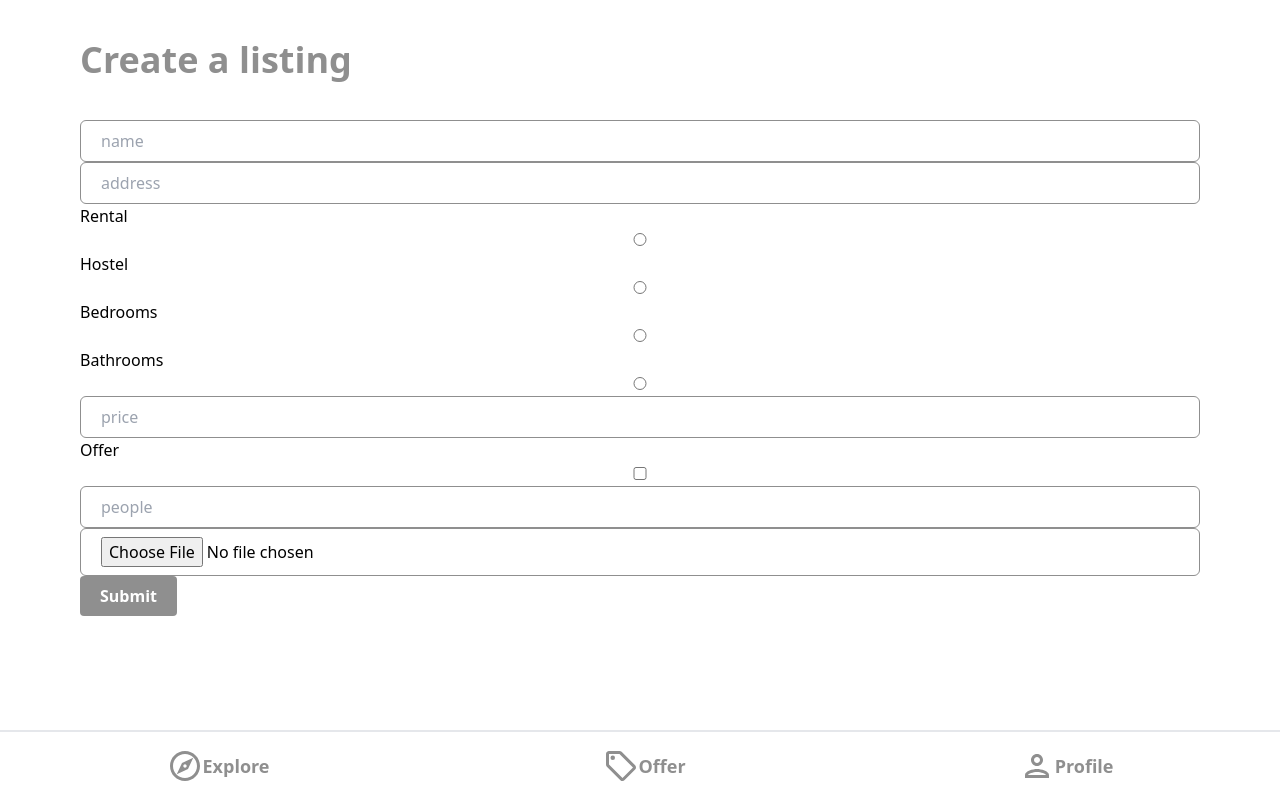
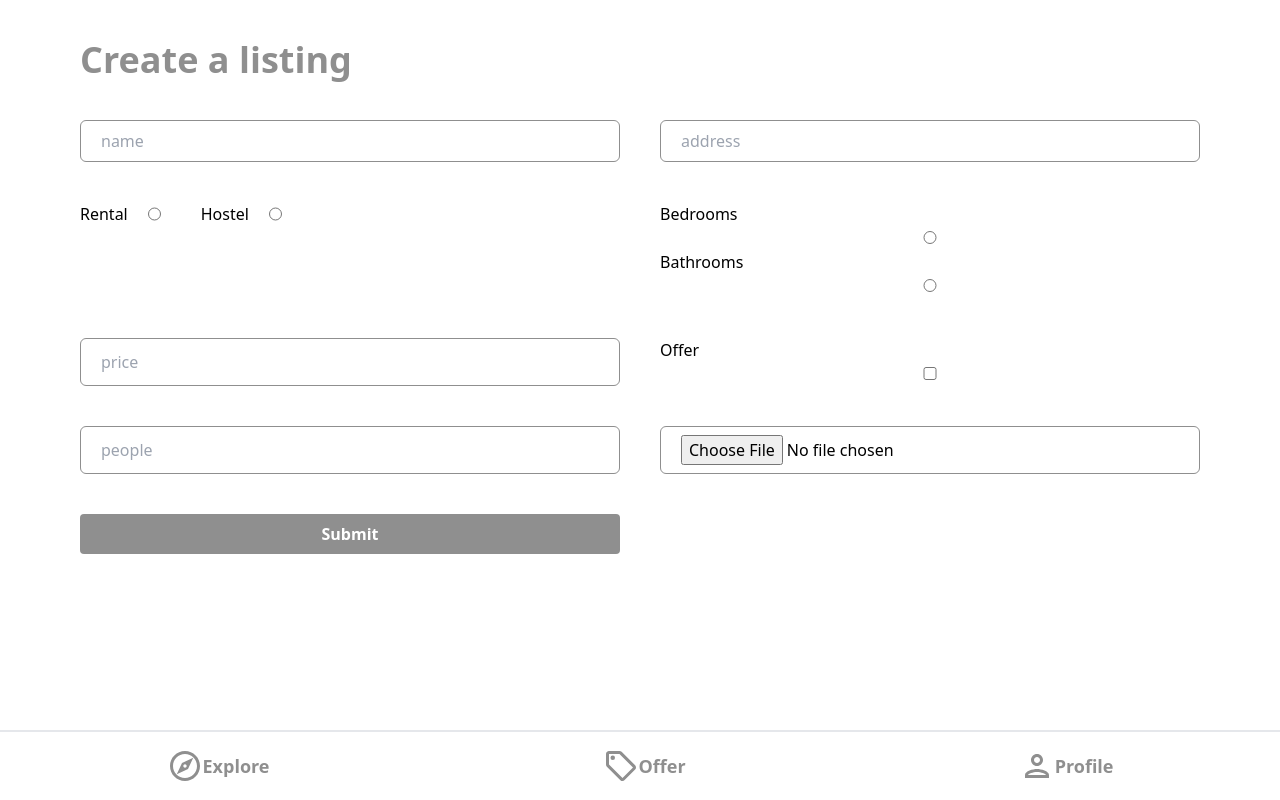
Before and after one commit to KithukuG/place-pulse, a React (Create React App) app: page /create in a window 1280 px wide. Built offline with nearby package versions, Linux system fonts and the light colour scheme.

Commit message:
add styles to createlisting form

```diff
--- a/src/pages/CreateListing.tsx
+++ b/src/pages/CreateListing.tsx
@@ -6,7 +6,7 @@ const CreateListing = () => {
       <h1 className="text-[rgb(143,143,143)] text-4xl font-bold mb-10">
         Create a listing
       </h1>
-      <form className="mb-20">
+      <form className="mb-20 grid grid-cols-1 md:grid-cols-2 gap-10 mx-auto">
         <input
           className="px-5 py-2 rounded-md outline-none  border border-solid border-[#8f8f8f] w-full"
           type="text"
@@ -17,8 +17,8 @@ const CreateListing = () => {
           type="text"
           placeholder="address"
         />
-        <div>
-          <div>
+        <div className="flex justify-start items-start gap-10">
+          <div className="flex gap-5">
             <label htmlFor="rental">Rental</label>
             <input
               id="rental"
@@ -26,7 +26,7 @@ const CreateListing = () => {
               type="radio"
             />
           </div>
-          <div>
+          <div className="flex gap-5">
             <label htmlFor="hostel">Hostel</label>
             <input
               id="hostel"
@@ -80,7 +80,12 @@ const CreateListing = () => {
           type="file"
           placeholder="image"
         />
-        <button className="text-white bg-[#8f8f8f] px-5 py-2 rounded font-semibold" type="submit">Submit</button>
+        <button
+          className="text-white bg-[#8f8f8f] px-5 py-2 rounded font-semibold"
+          type="submit"
+        >
+          Submit
+        </button>
       </form>
     </div>
   );
```
